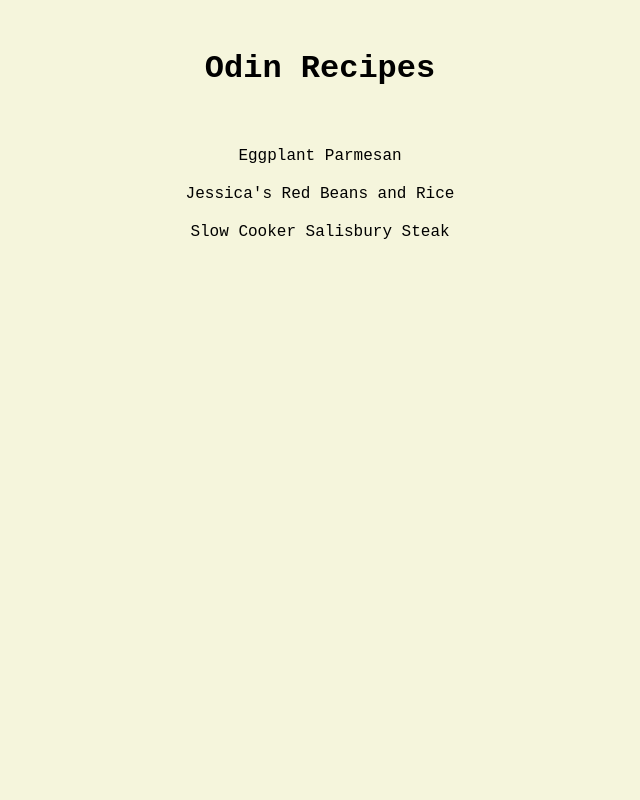
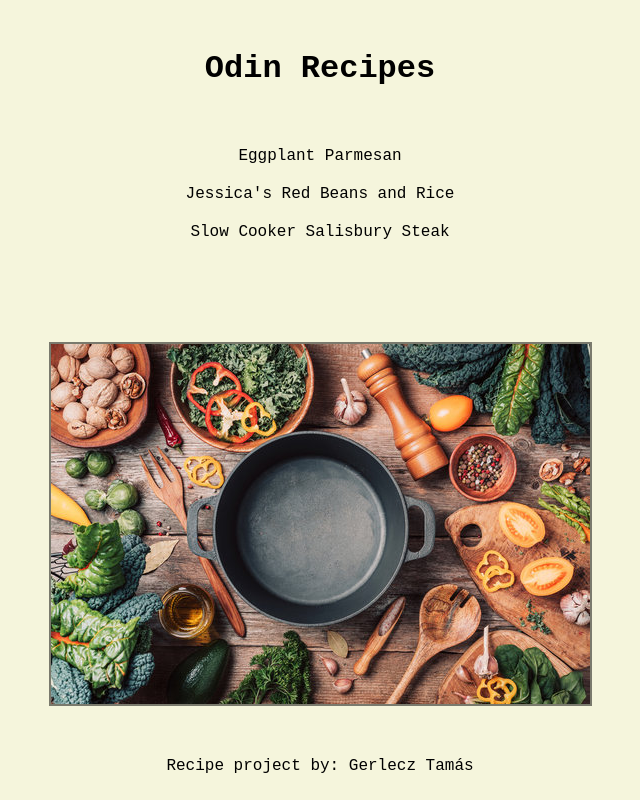
Before and after one commit to gerlecztamas/odin-recipes, a plain HTML site: page index.html in a window 1280 px wide. Shown: the whole page, without its empty margins (320-960 px from the left). Drawn offline with Linux system fonts and the light colour scheme.

Commit message:
home image and small fixes

```diff
--- a/index.html
+++ b/index.html
@@ -14,5 +14,7 @@
         <li><a href="recipes/jrbr.html">Jessica's Red Beans and Rice</a></li>
         <li><a href="recipes/scss.html">Slow Cooker Salisbury Steak</a></li>
     </ul>
+    <img src="images/home.jpg" alt="" class="home">
+    <footer>Recipe project by: Gerlecz Tamás</footer>
 </body>
 </html>
--- a/style.css
+++ b/style.css
@@ -3,6 +3,8 @@ body {
     text-align: center;
     background-color: beige;
 }
+
+/* Style of home and default properties */
 
 #main-title{
     margin: 50px;
@@ -30,7 +32,22 @@ a:hover{
     color: rgba(0, 0, 0, 0.5);
 }
 
-img{
+.home{
+    margin: 75px;
+    border: 2px solid rgba(0, 0, 0, 0.5);
+}
+
+footer{
+    position: fixed;
+    left: 0;
+    bottom: 0;
+    width: 100%;
+    margin-bottom: 25px;
+}
+
+/* Style of food pages */
+
+.food{
     width: 400px;
     height: auto;
     display: block;
@@ -38,7 +55,7 @@ img{
     border-radius: 50%;
 }
 
-img:hover{
+.food:hover{
     transform: scale(1.25);
     transition: 0.5s;
     box-shadow: 0 0 10px rgba(0, 0, 0, 0.5);
```
Also changed, not shown: recipes/eggplant-parmesan.html (+1 -1 lines), recipes/jrbr.html (+1 -1 lines), recipes/scss.html (+1 -1 lines), images/home.jpg (added).
